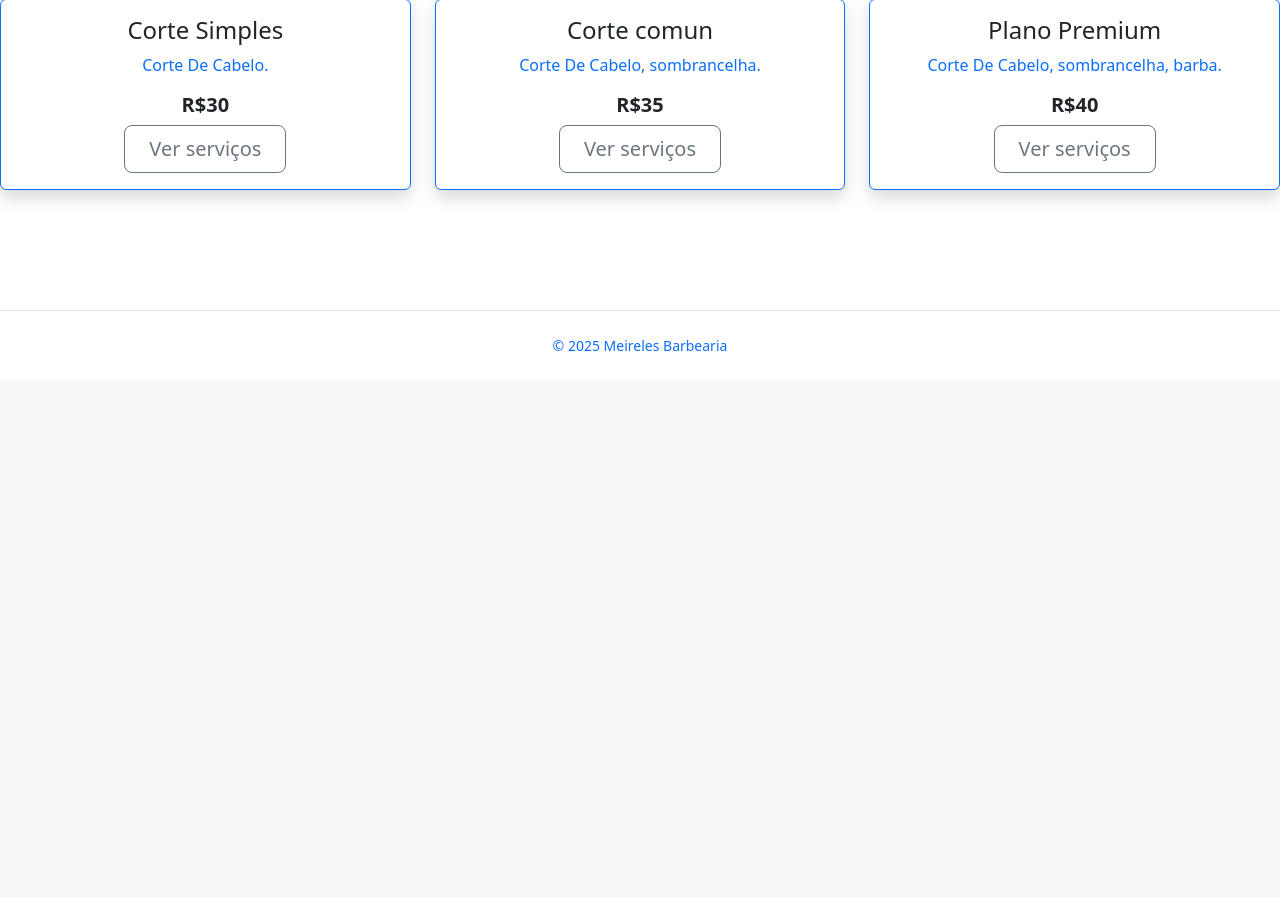
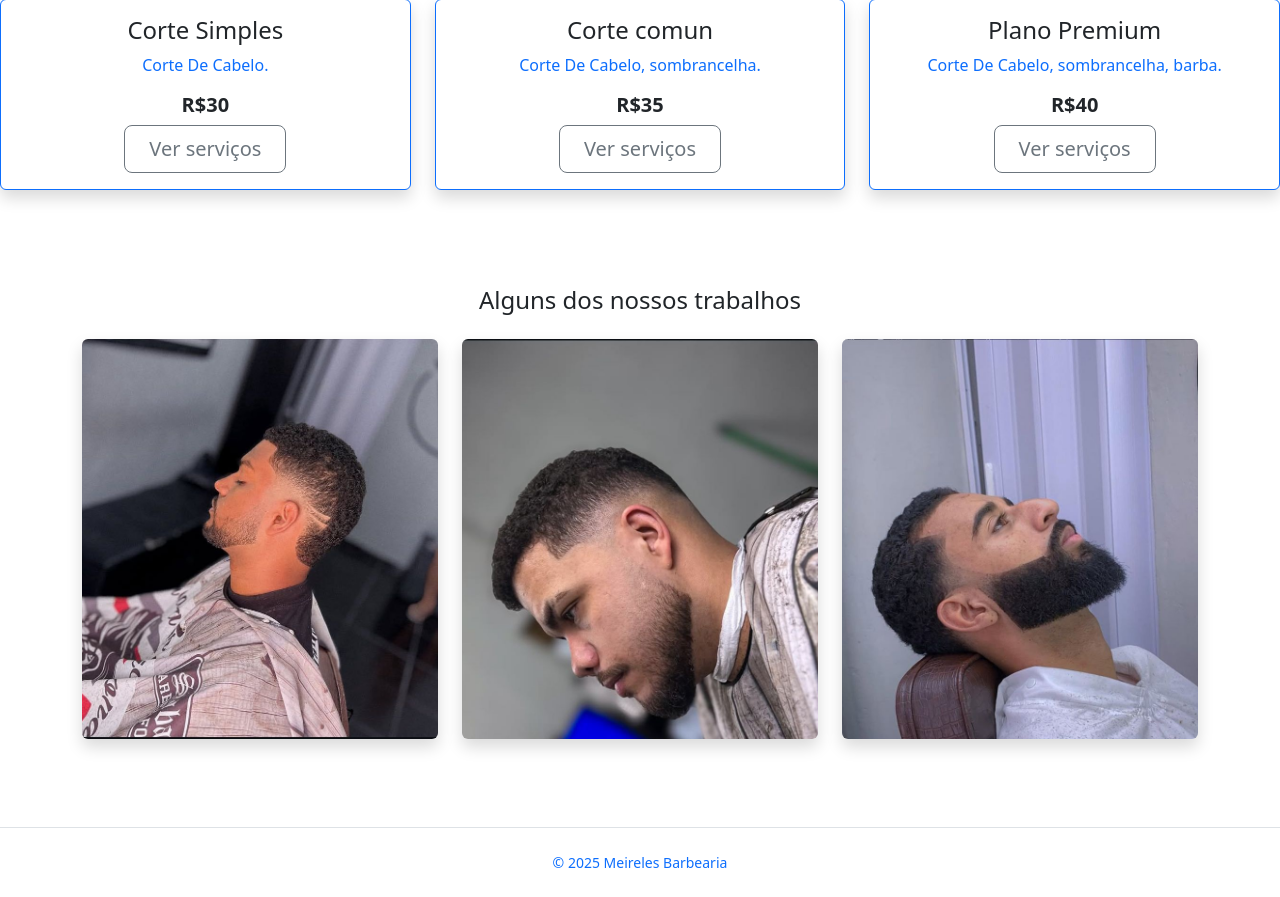
Before and after one commit to Ocarine-cpu/Meireles-Barbearia, a PHP site: page / in a window 1280 px wide. Shown: the part 861-1758 px from the top of the page. Before the commit the page ends 1212 px from the top, so only its background shows below. Run offline with PHP 8.4, Linux system fonts and the light colour scheme.

Commit message:
Add files via upload

```diff
--- a/Barbearia/assets/css/style.css
+++ b/Barbearia/assets/css/style.css
@@ -12,3 +12,7 @@ html, body { height: 100%; }
 .pequeno { font-size: 0.875em; }
 .sombra-suave { box-shadow: 0 .5rem 1rem rgba(0,0,0,.15); }
 .borda-topo { border-top: 1px solid #dee2e6; }
+
+.img1 {
+  text-align: center;
+}
--- a/Barbearia/index.php
+++ b/Barbearia/index.php
@@ -76,4 +76,28 @@
   </div>
 </section>
 
+<div class="container py-4 text-center">
+  <h4>Alguns dos nossos trabalhos</h4>
+  <div class="row mt-4">
+    <div class="col-md-4 mb-3">
+      <img src="/Barbearia/imagens/img1.jpg" class="img-fluid rounded shadow same-size" alt="Corte 1">
+    </div>
+    <div class="col-md-4 mb-3">
+      <img src="/Barbearia/imagens/img2.jpg" class="img-fluid rounded shadow same-size" alt="Corte 2">
+    </div>
+    <div class="col-md-4 mb-3">
+      <img src="/Barbearia/imagens/img3.jpg" class="img-fluid rounded shadow same-size" alt="Corte 3">
+    </div>
+  </div>
+</div>
+
+<style>
+  .same-size {
+    width: 100%;
+    height: 400px; /* ajuste conforme o visual desejado */
+    object-fit: cover; /* mantém o corte proporcional */
+    object-position: center; /* centraliza o foco da imagem */
+  }
+</style>
+
 <?php require __DIR__ . '/includes/footer.php'; ?>
```
Also changed, not shown: Barbearia/admin.php (line endings or trailing spaces), Barbearia/agendamento.php (line endings or trailing spaces), Barbearia/banco.sql (line endings or trailing spaces), Barbearia/cancelar_agendamento.php (line endings or trailing spaces), Barbearia/config/bd.php (line endings or trailing spaces), Barbearia/editar_agendamento.php (line endings or trailing spaces), Barbearia/gera_senha.php (line endings or trailing spaces), Barbearia/imagens/img1.jpg (added), Barbearia/imagens/img2.jpg (added), Barbearia/imagens/img3.jpg (added), Barbearia/includes/contato.php (line endings or trailing spaces), Barbearia/includes/verifica_admin.php (line endings or trailing spaces), Barbearia/instalar_banco.php (line endings or trailing spaces), Barbearia/meus_agendamentos.php (line endings or trailing spaces), 4 more files.
